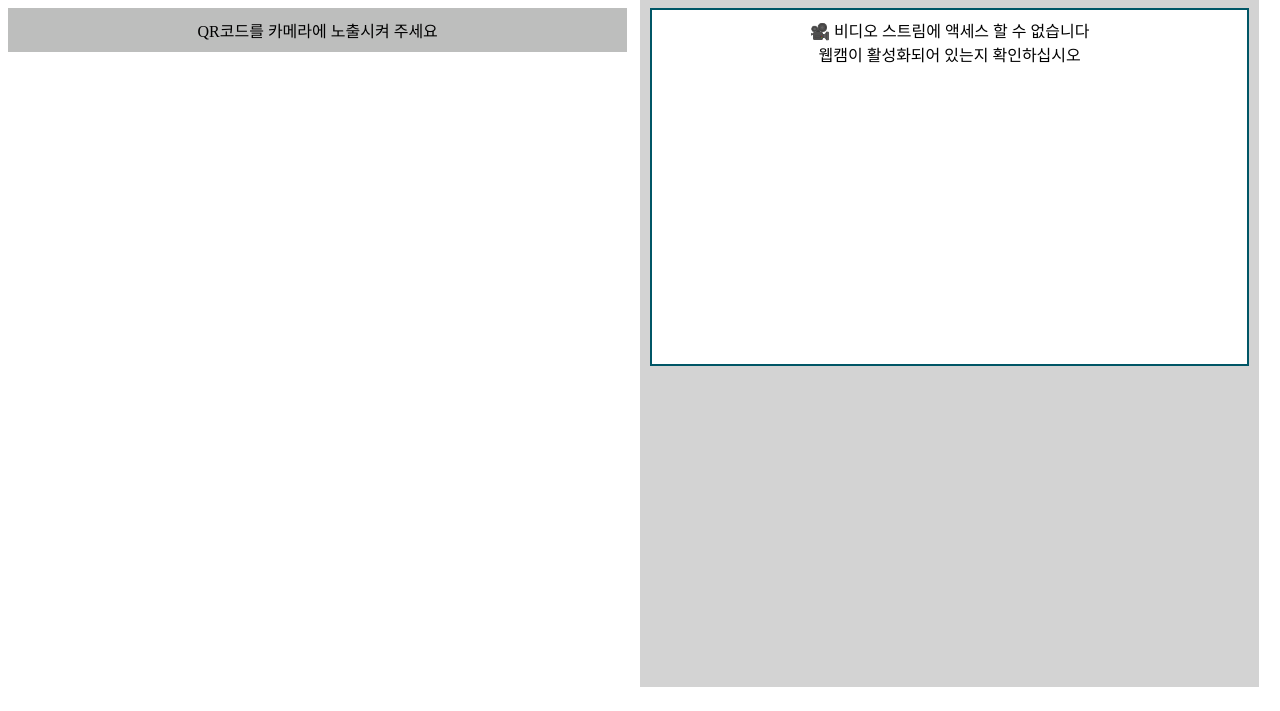
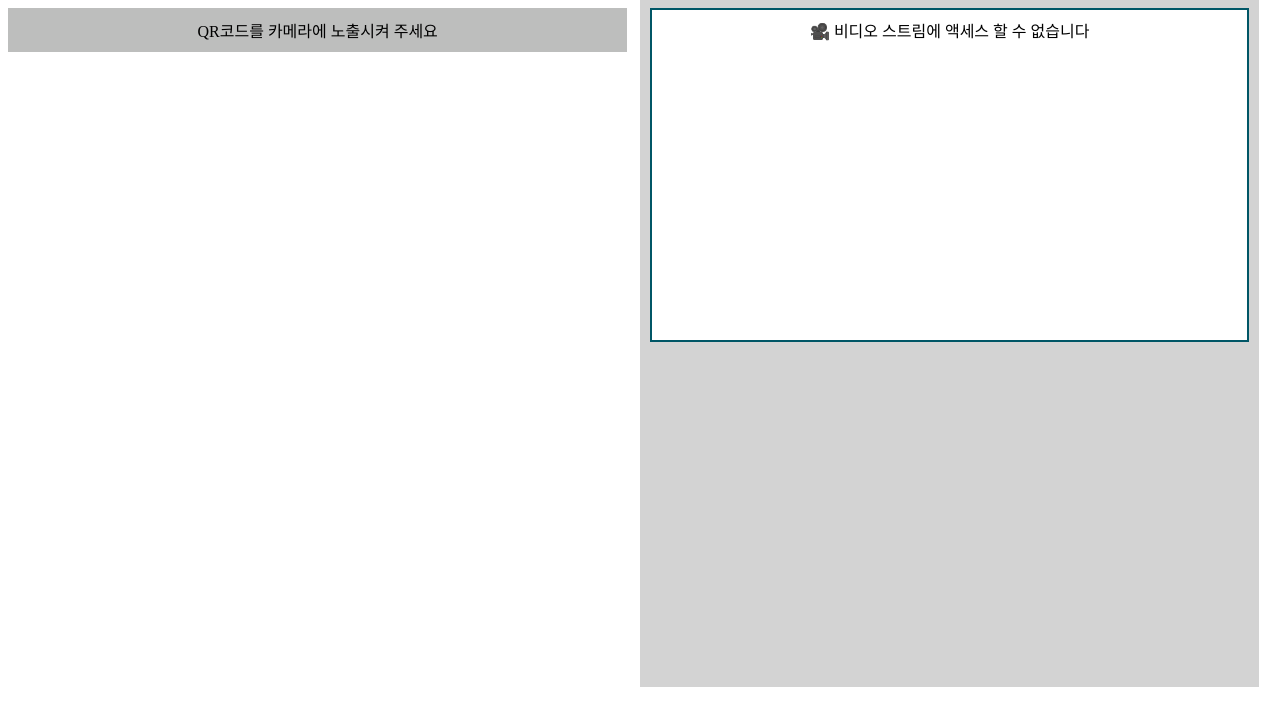
Before and after one commit to fun5733/qr_demo, a website built with webpack: page jsQR-master/docs/index.html in a window 1280 px wide. Shown: the part 89-800 px from the top of the page. Built offline with nearby package versions, Linux system fonts and the light colour scheme; no server answers.

Commit message:
Update index.html

```diff
--- a/jsQR-master/docs/index.html
+++ b/jsQR-master/docs/index.html
@@ -1,7 +1,7 @@
 <html>
 <head>
 <meta charset="utf-8">
-<title>:: jsQR 테스트 ::</title>
+<title>QR SCAN PAGE</title>
 
 <script type="text/javascript" src="./jsQR.js"></script>
 <style type="text/css">
@@ -72,7 +72,7 @@
 		<h1>스캔</h1>
 		<div id="frame">
 			<div id="loadingMessage">
-				🎥 비디오 스트림에 액세스 할 수 없습니다<br/>웹캠이 활성화되어 있는지 확인하십시오
+				🎥 비디오 스트림에 액세스 할 수 없습니다
 			</div>
 			<canvas id="canvas"></canvas>
 		</div>
```
